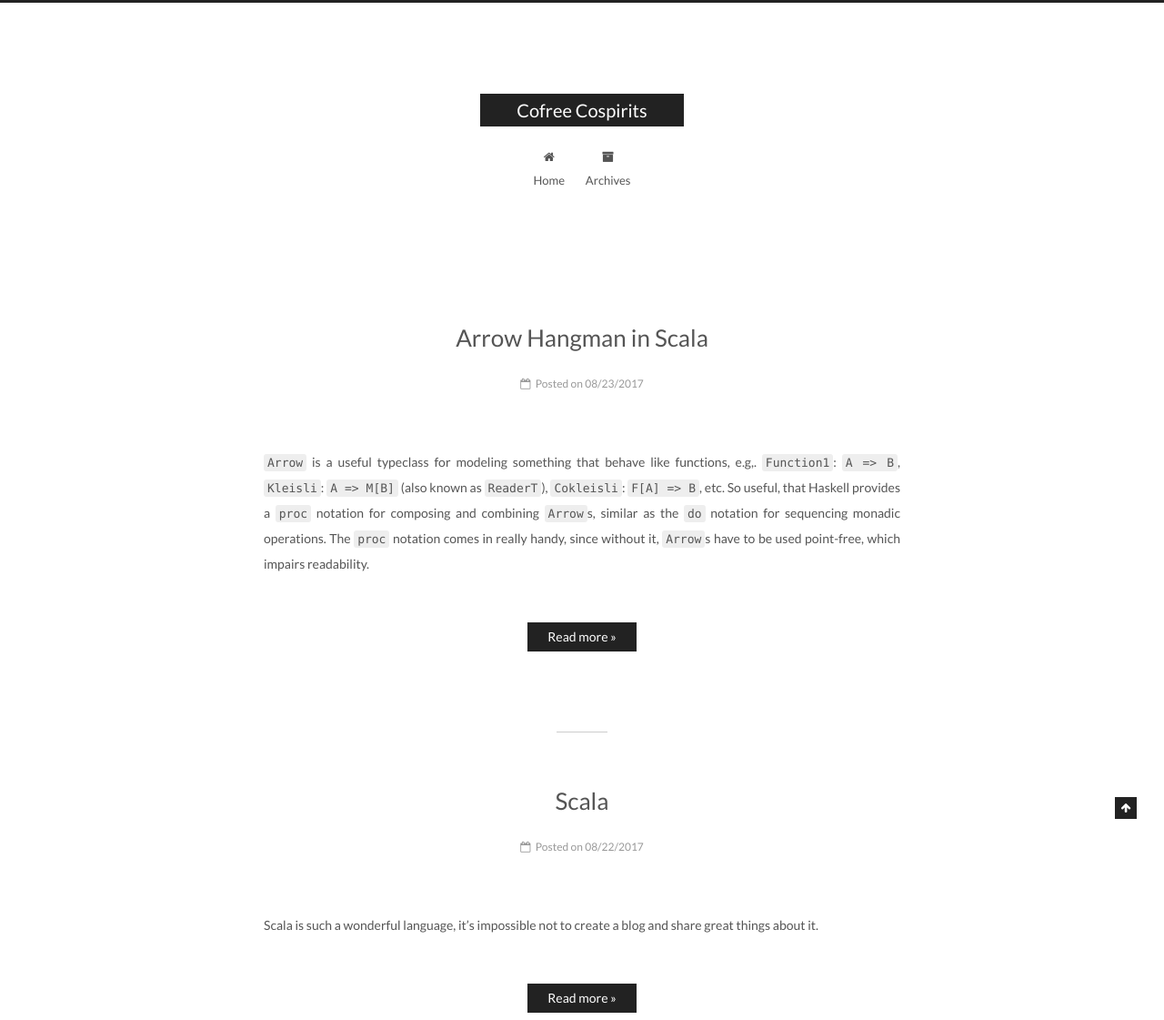
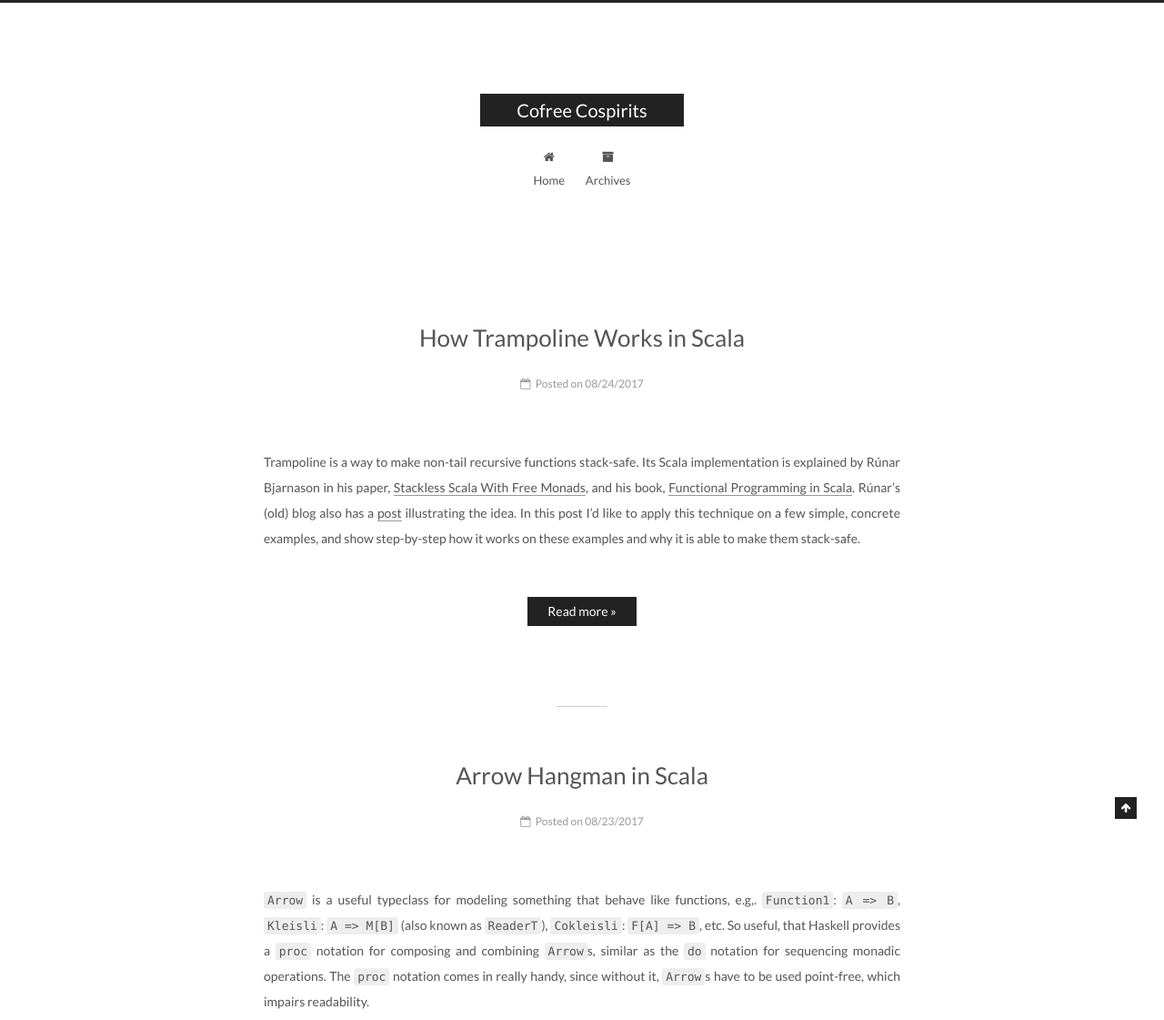
Before and after one commit to zliu41/zliu41.github.io, a Jekyll site: the page built from index.html, in a window 1280 px wide. Shown: the part 100-1221 px from the top of the page at 91% size. Built offline with Jekyll 4.4.1, drawn with Linux system fonts in a browser that asks for light colours; the list of posts is cut into pages by our own code; comment, search, counter and statistics services are not loaded; some of the changed lines change nothing that is shown; grey boxes are pictures that could not be loaded.

Commit message:
Trampoline

````diff
--- a/_config.yml
+++ b/_config.yml
@@ -93,7 +93,7 @@ rss:
 authoricon: heart
 
 # Footer `powered-by` and `theme-info` copyright
-copyright: true
+copyright: false
 
 # ---------------------------------------------------------------
 # SEO Settings
--- /dev/null
+++ b/_posts/2017-08-24-trampoline.md
@@ -0,0 +1,302 @@
+---
+title: How Trampoline Works in Scala
+date: 2017-08-24
+---
+
+Trampoline is a way to make non-tail recursive functions stack-safe. Its Scala implementation is explained by Rúnar Bjarnason in his paper, [Stackless Scala With Free Monads](http://blog.higher-order.com/assets/trampolines.pdf), and his book, [Functional Programming in Scala](https://www.manning.com/books/functional-programming-in-scala). Rúnar's (old) blog also has a [post](https://apocalisp.wordpress.com/2011/10/26/tail-call-elimination-in-scala-monads/) illustrating the idea. In this post I'd like to apply this technique on a few simple, concrete examples, and show step-by-step how it works on these examples and why it is able to make them stack-safe.
+
+The name "trampoline" may sound fancy or even intimidating (to me anyway, when I first learned this concept), but the basic intuition is pretty simple: instead of letting the JVM run a recursive function and push a new frame to the call stack each time the recursion is performed, we rewrite the recursive function in a way that we, rather than the JVM, have control of its execution. During the execution, we will build a structure which is essentially equivalent as the call stack, except that it is built on the heap.
+
+This is best illustrated with examples.
+
+# Factorial
+
+The simple, stack-unsafe factorial function is:
+
+{% highlight scala linenos %}
+def unsafeFac(n: Int): Int = {
+  if (n == 0) 1
+  else n * unsafeFac(n - 1)
+}
+{% endhighlight %}
+
+(please ignore integer overflow and negative numbers - they are irrelevant to this post)
+
+When we call `unsafeFac(5)`, the call stack will look like this:
+
+<img src="/assets/images/call-stack.png" width='220'>
+
+Since it takes O(n) stack space, calling `unsafeFac` with a large `n` will result in `StackOverflowError`.
+
+To make further discussion easier, let me rewrite the `unsafeFac` function in a slightly more verbose way:
+
+{% highlight scala linenos %}
+def unsafeFac(n: Int): Int = {
+  if (n == 0) return 1
+  else {
+    val x = unsafeFac(n - 1)
+    return n * x
+  }
+}
+{% endhighlight %}
+
+To apply trampoline to this function, we first create a `TailRec` type (which will also be used by other examples in this post):
+
+{% highlight scala linenos %}
+sealed trait TailRec[A] {
+  def map[B](f: A => B): TailRec[B] = flatMap(f andThen (Return(_)))
+  def flatMap[B](f: A => TailRec[B]): TailRec[B] = FlatMap(this, f)
+}
+
+final case class Return[A](a: A) extends TailRec[A]
+final case class Suspend[A](resume: () => TailRec[A]) extends TailRec[A]
+final case class FlatMap[A, B](sub: TailRec[A], k: A => TailRec[B]) extends TailRec[B]
+{% endhighlight %}
+
+We then rewrite the original recursive function using the `TailRec` type, in the following manner:
+- If the original function returns an `A`, the new function should return a `TailRec[A]`.
+- Each `return` in the original function should be wrapped in a `Return`.
+- Each recursive call in the original function should be wrapped in a `Suspend`.
+- Things we do after the recursive call (in this case, multiply the result by `n`) should be wrapped in a `FlatMap`.
+
+So our new "trampolined" factorial function is:
+
+{% highlight scala linenos %}
+def fac(n: Int): TailRec[Int] = {
+  if (n == 0) Return(1)
+  else FlatMap[Int, Int](Suspend(() => fac(n - 1)), x => Return(n * x))
+  // or equivalently:
+  // else Suspend(() => fac(n - 1)).flatMap(x => Return(n * x))
+}
+{% endhighlight %}
+
+The key things to note about the trampolined factorial function are:
+1. The `return`s (which pop stack frames) and recursive calls (which push stack frames) are gone - replaced by our own data types, `Return` and `Suspend`. This gives us control of how the new factorial function is executed.
+1. The `Suspend` class wraps a *thunk* (a function that takes no parameter). This makes it lazy: when we create a `Suspend`, the function it wraps is not evaluated. The function is only evaluated when we explicitly run it, which means we will only continue the recursion when we wish to do so.
+
+To execute a trampolined function (i.e., to extract the `A` out of a `TailRec[A]`), we use the following tail-recursive `run` function:
+
+{% highlight scala linenos %}
+def run[A](tr: TailRec[A]): A = tr match {
+  case Return(a) => a
+  case Suspend(r) => run(r())
+  case FlatMap(x, f) => x match {
+    case Return(a) => run(f(a))
+    case Suspend(r) => run(FlatMap(r(), f))
+    case FlatMap(y, g) => run(y.flatMap(g(_) flatMap f))
+  }
+}
+{% endhighlight %}
+
+Now let's see what happens we we call `run(fac(5))`. As the first step, we need to evaluate `fac(5)`. According to the definition of `fac`, `fac(5)` returns
+
+```scala
+FlatMap(Suspend(() => fac(4)), x => Return(5 * x))
+```
+Note how this `FlatMap` resembles the first frame in the call stack shown above. So now we have
+```scala
+run(FlatMap(Suspend(() => fac(4)), x => Return(5 * x)))
+```
+
+The argument to `run` is now fully evaluated, so we enter the `run` function. Note that we do *not* evaluate `fac(4)` at this point, because, as I just explained above, `fac(4)` is wrapped in a thunk in `Suspend`.
+
+According to the definition of `run` (in particular, line 6), we now have
+
+```scala
+run(FlatMap(fac(4), x => Return(5 * x)))
+```
+
+Next we need to go back into the `fac` function to evaluate `fac(4)`, which gives us
+
+```scala
+run(FlatMap(FlatMap(Suspend(() => fac(3)), x => Return (4 * x)), x => Return(5 * x)))
+```
+
+which looks very much like the first two frames of the call stack. Then we return to the `run` function to run this `FlatMap`, and we now have
+```scala
+run(FlatMap(fac(3), x => FlatMap(Return(4 * x), x => Return(5 * x))))
+```
+
+At this point we go back into the `fac` function again to evaluate `fac(3)`, and the computation continues in a similar fashion. In the end, we will have built the following structure:
+
+```scala
+FlatMap(
+  Return(1),
+  x => Flatmap(
+    Return(1 * x), x => Flatmap(
+      Return(2 * x), x => Flatmap(
+        Return(3 * x), x => Flatmap(
+          Return(4 * x), x => Return(5 * x)
+        )
+      )
+    )
+  )
+)
+```
+
+This `FlatMap` has the same structure as the call stack, except that it is on the heap. Running this `FlatMap` will give us the desired result, 120, in a stack-safe way.
+
+It should now be obvious why this technique is called "trampoline": during the execution of `run(fac(5))`, we keep jumping back and forth between `run` and `fac`.
+
+# Even and Odd
+
+In this example we use two functions to check whether a number is even or odd:
+
+{% highlight scala linenos %}
+def unsafeEven(n: Int): Boolean = {
+  if (n == 0) true
+  else unsafeOdd(n - 1)
+}
+
+def unsafeOdd(n: Int): Boolean = {
+  if (n == 0) false
+  else unsafeEven(n - 1)
+}
+{% endhighlight %}
+
+These two functions are in fact tail recursive, but they are *mutually tail recursive*: they are defined in terms of each other. Scala cannot optimize for mutual tail recursions due to limitations of JVM (by contrast, Haskell can, so these two functions are stack-safe in Haskell), so passing a large `n` to either function will cause StackOverflowError.
+
+We can trampoline these two functions in the same way as the factorial function:
+
+{% highlight scala linenos %}
+def even(n: Int): TailRec[Boolean] = {
+  if (n == 0) Return(true)
+  else Suspend(() => odd(n - 1))
+}
+
+def odd(n: Int): TailRec[Boolean] = {
+  if (n == 0) Return(false)
+  else Suspend(() => even(n - 1))
+}
+{% endhighlight %}
+
+We do not need `FlatMap` in this case because no further step is needed after the tail call. And because no `FlatMap` is involved, it doesn't need to build a structure on the heap like it does for the factorial function. Running `even` and `odd` takes O(1) stack and O(1) heap.
+
+# Fibonacci
+
+Now let's trampline the following Fibonacci function:
+
+{% highlight scala linenos %}
+def unsafeFib(n: Int): Int = {
+  if (n <= 1) n
+  else unsafeFib(n - 2) + unsafeFib(n - 1)
+}
+{% endhighlight %}
+
+What makes the Fibonacci function slightly more interesting is that it makes two recursive calls in its body, although this doesn't really add any new challenge - the way we trampoline the Fibonacci function is the same as before:
+
+{% highlight scala linenos %}
+def fib(n: Int): TailRec[Int] = {
+  if (n <= 1) Return(n)
+  else Suspend(() => fib(n - 2)).flatMap(x => Suspend(() => fib(n - 1)).flatMap(y => Return(x + y)))
+}
+{% endhighlight %}
+
+Whatever happens after the first recursive call (`unsafeFib(n - 2)`) is wrapped in the first `flatMap`, and whatever happens after the second recursive call (`unsafeFib(n - 1)`) is wrapped in the second `flatMap`.
+
+Since `flatMap(y => Return(x + y)))` is the same as `map(y => x + y)`, we can simplify the above implementation a little bit:
+
+{% highlight scala linenos %}
+def fib(n: Int): TailRec[Int] = {
+  if (n <= 1) Return(n)
+  else Suspend(() => fib(n - 2)).flatMap(x => Suspend(() => fib(n - 1)).map(x + _))
+}
+{% endhighlight %}
+
+We can also turn a sequence of `flatMap`s followed by a `map` into Scala's for-comprehension:
+
+{% highlight scala linenos %}
+def fib(n: Int): TailRec[Int] = {
+  if (n <= 1) Return(n)
+  else for {
+    x <- Suspend(() => fib(n - 2))
+    y <- Suspend(() => fib(n - 1))
+  } yield x + y
+}
+{% endhighlight %}
+
+Again, running the `fib` function will build a structure on the heap similar as the call stack for the `unsafeFib` function.
+
+So having two recursive calls is not so difficult. What about an arbitrary number of recursive calls?
+
+# Map over Tree
+
+In the final example we shall play with a recursive data type representing an n-ary tree:
+
+{% highlight scala linenos %}
+sealed trait Tree[A] {
+  def label: A
+}
+final case class Leaf[A](label: A) extends Tree[A]
+final case class Node[A](label: A, children: List[Tree[A]]) extends Tree[A]
+{% endhighlight %}
+
+The following is a recursive function that maps on the labels of tree nodes:
+
+{% highlight scala linenos %}
+def unsafeTreeMap[A, B](tree: Tree[A], f: A => B): Tree[B] = tree match {
+  case Leaf(a) => Leaf(f(a))
+  case Node(a, children) => Node(f(a), children.map(unsafeTreeMap(_, f)))
+}
+{% endhighlight %}
+
+Using the same approach as before: wrapping `return`s in `Return`s and wrapping recursive calls in `Suspend`s, this is what we get:
+
+{% highlight scala linenos %}
+def treeMap[A, B](tree: Tree[A], f: A => B): TailRec[Tree[B]] = tree match {
+  case Leaf(a) => Return(Leaf(f(a)))
+  case Node(a, children) =>
+    val ltt: List[TailRec[Tree[B]]] = children.map(child => Suspend(() => treeMap(child, f)))
+    ???
+}
+{% endhighlight %}
+
+The `Leaf` case is trivial, but in the `Node` case, what should we do after getting a `List[TailRec[Tree[B]]]`? It's not quite obvious. It would be much better if we had a `TailRec[List[Tree[B]]]` instead; if that's the case we can simply proceed with `flatMap` to get what we want:
+
+{% highlight scala linenos %}
+def treeMap[A, B](tree: Tree[A], f: A => B): TailRec[Tree[B]] = tree match {
+  case Leaf(a) => Return(Leaf(f(a)))
+  case Node(a, children) =>
+    val ltt: List[TailRec[Tree[B]]] = children.map(child => Suspend(() => treeMap(child, f)))
+    val tlt: TailRec[List[Tree[B]]] = ???
+    tlt.flatMap(lt => Return(Node(f(a), lt)))
+    // or equivalently: tlt.map(Node(f(a), _))
+}
+{% endhighlight %}
+
+It turns out that converting a `List[TailRec[Tree[B]]]` to a `TailRec[List[Tree[B]]]` is a standard operation in functional programming, known as `sequence`. Scala has a `sequence` method for `Future`, but not for `List`. Multiple open-source libraries provide the `sequence` method for `List` as part of the `Traverse` type class, including [Scalaz](https://static.javadoc.io/org.scalaz/scalaz-core_2.11/7.2.15/index.html#scalaz.Traverse), [Cats](https://typelevel.org/cats/api/cats/Traverse.html) and [Structures](https://github.com/mpilquist/Structures/blob/master/core/shared/src/main/scala/structures/Traverse.scala). Here let's just implement our own version:
+
+{% highlight scala linenos %}
+def sequence[A](ltt: List[TailRec[A]]): TailRec[List[A]] =
+  ltt.reverse.foldLeft(Return(Nil): TailRec[List[A]]) { (tla, ta) =>
+    ta map ((_: A) :: (_: List[A])).curried flatMap tla.map
+  }
+{% endhighlight %}
+
+Now we can complete our implementation of the trampolined `treeMap`:
+
+{% highlight scala linenos %}
+def treeMap[A, B](tree: Tree[A], f: A => B): TailRec[Tree[B]] = tree match {
+  case Leaf(a) => Return(Leaf(f(a)))
+  case Node(a, children) =>
+    val ltt: List[TailRec[Tree[B]]] = children.map(child => Suspend(() => treeMap(child, f)))
+    val tlt: TailRec[List[Tree[B]]] = sequence(ltt)
+    tlt.map(Node(f(a), _))
+}
+{% endhighlight %}
+
+# A Final Word on Laziness and Stack-Safety
+
+The key reason why trampolined functions are stack-safe is because `Suspend` is lazy, in other words, the recursion happens in a lazy structure. Generally speaking, lazy recursions tend to be stack-safe, even if they are not tail recursions. For example, the following function:
+
+```scala
+def func(x: Int): Stream[Int] = x #:: func(x + 1)
+```
+
+is stack safe, even though it is not tail recursive, because the tail of a `Stream` is lazy. Calling
+
+```scala
+println(func(1).take(n).toList)
+```
+
+with a large `n` will not cause `StackOverflowError`. The execution simply trampolines between `func` and `take`.
````
Also changed, not shown: assets/images/call-stack.png (added), 1 other file.
